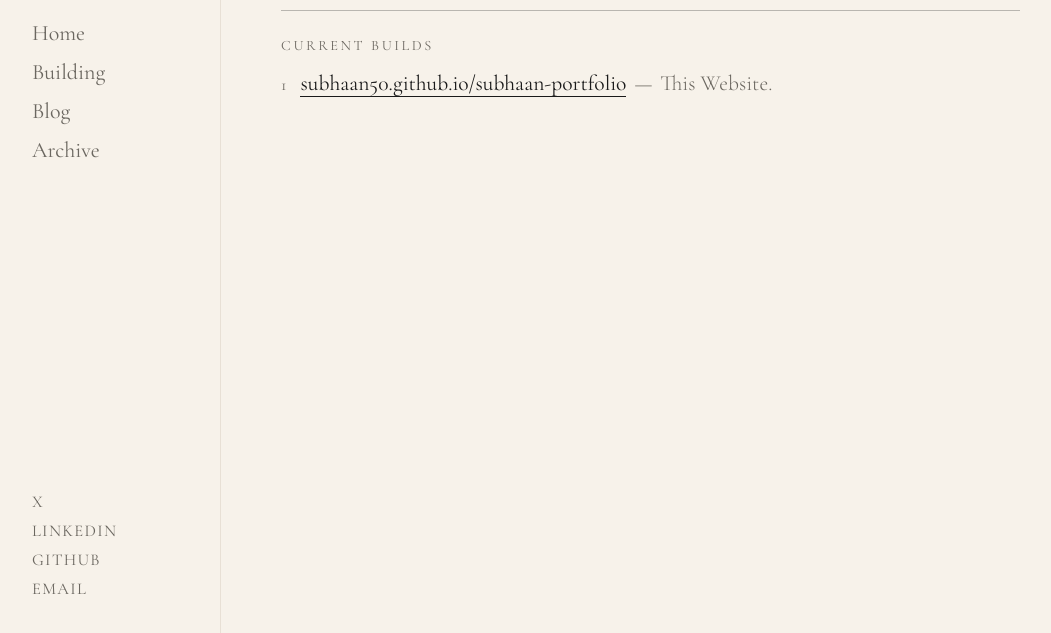
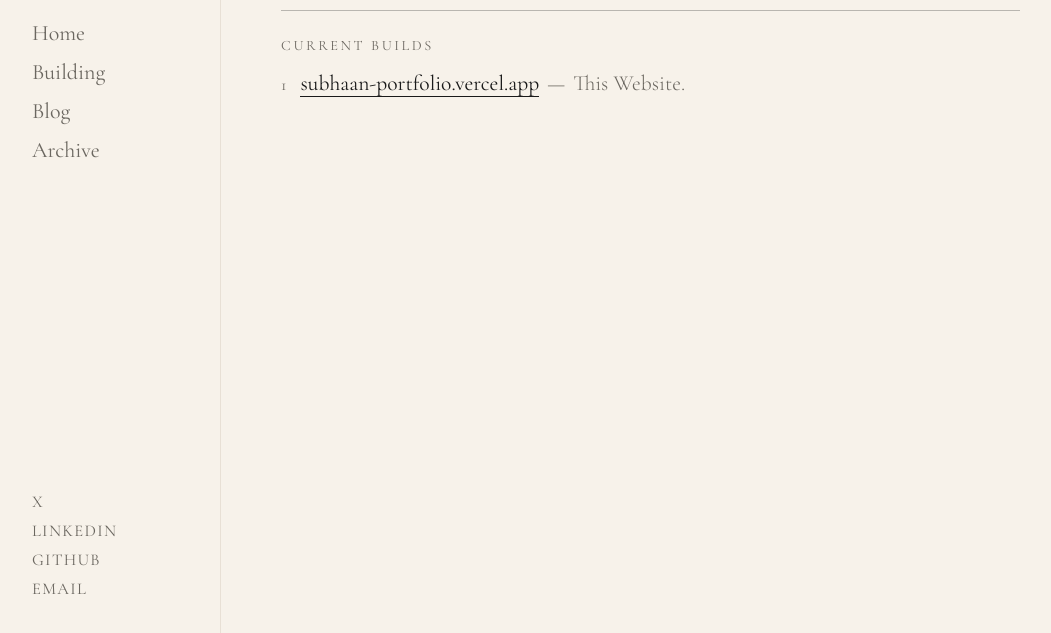
Before and after one commit to Subhaan50/subhaan-portfolio, a website built with Vite: page building.html in a window 1280 px wide. Shown: the part 149-782 px from the top of the page, without its empty margins (100-1151 px from the left). Built offline with nearby package versions, Linux system fonts and the light colour scheme.

Commit message:
Fix Vercel deployment: base '/', correct project link - vite.config.js: base back to '/' (Vercel serves at root, not subdirectory) - building.html: project link updated to subhaan-portfolio.vercel.app

```diff
--- a/building.html
+++ b/building.html
@@ -59,7 +59,7 @@
         <li class="project-item">
           <span class="project-num">1</span>
           <div class="project-line">
-            <a href="https://subhaan50.github.io/subhaan-portfolio/" class="project-link">subhaan50.github.io/subhaan-portfolio</a>
+            <a href="https://subhaan-portfolio.vercel.app" class="project-link">subhaan-portfolio.vercel.app</a>
             <span class="project-sep">—</span>
             <span class="project-desc">This Website.</span>
           </div>
--- a/vite.config.js
+++ b/vite.config.js
@@ -4,7 +4,7 @@ import { resolve } from 'path'
 export default defineConfig({
   root: '.',
   publicDir: 'public',
-  base: process.env.NODE_ENV === 'production' ? '/subhaan-portfolio/' : '/',
+  base: '/',
   build: {
     outDir: 'dist',
     rollupOptions: {
```
